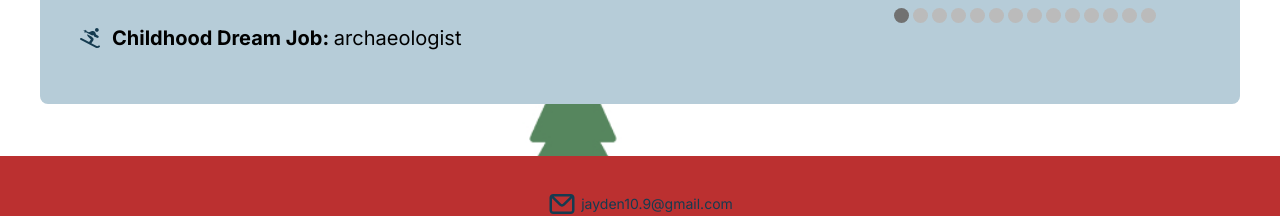
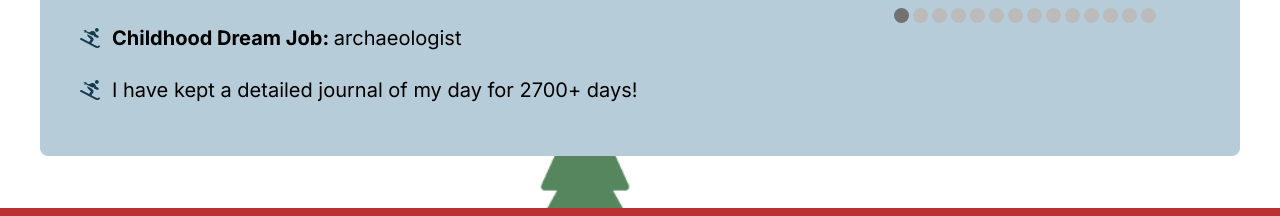
Before and after one commit to jaydenmetcalfe17/HTML-Portfolio, a React (Vite) app: page / in a window 1280 px wide. Shown: the part 2147-2363 px from the top of the page. Built offline with nearby package versions, Linux system fonts and the light colour scheme; a web font is replaced by a local one.

Commit message:
Adding fun fact

```diff
--- a/src/pages/HomePage.jsx
+++ b/src/pages/HomePage.jsx
@@ -188,6 +188,10 @@ import { IoMdPin } from "react-icons/io";
                                 <FaSkiing className="text-primaryBlue text-xl shrink-0" />
                                 <span className="mt-3 mb-3"><b>Childhood Dream Job: </b>archaeologist</span>
                             </li>
+                            <li className="flex items-center gap-3">
+                                <FaSkiing className="text-primaryBlue text-xl shrink-0" />
+                                <span className="mt-3 mb-3">I have kept a detailed journal of my day for 2700+ days!</span>
+                            </li>
                         </ul>
                     </div>
                 </div>
```
